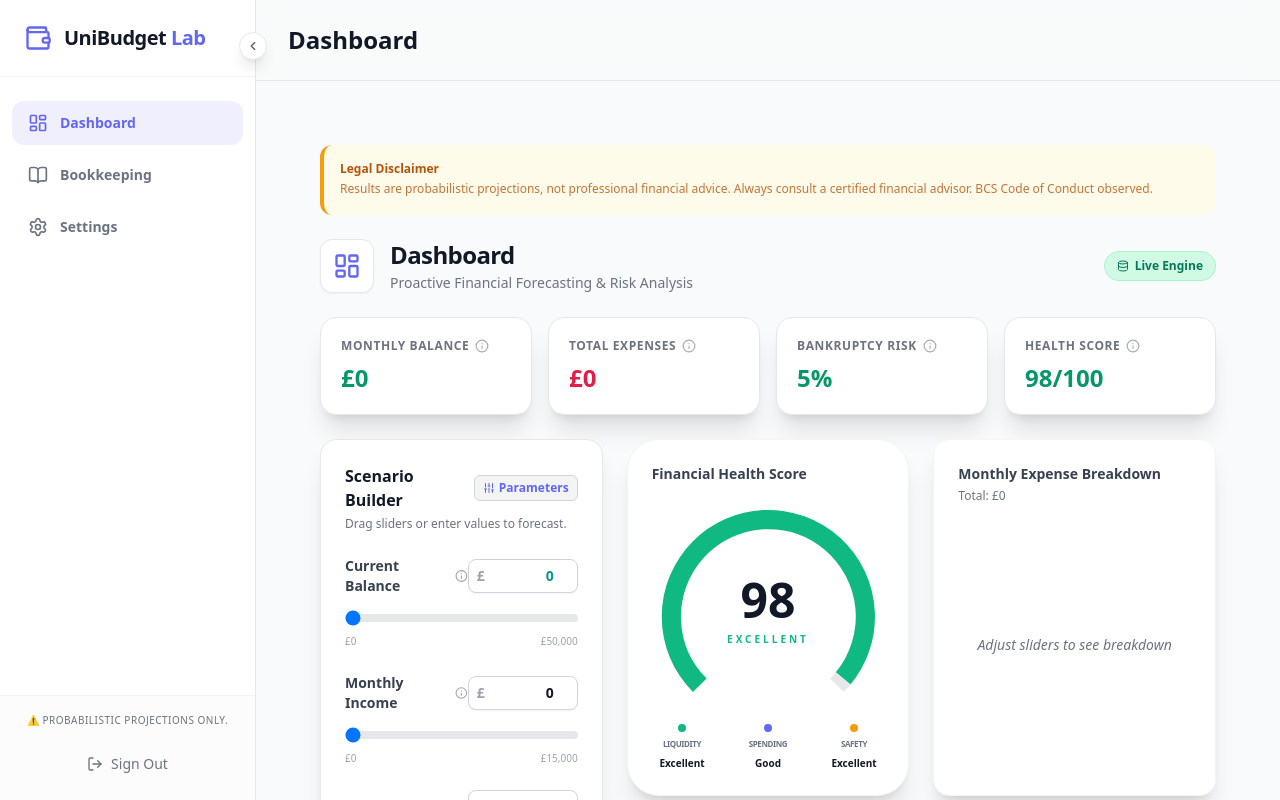
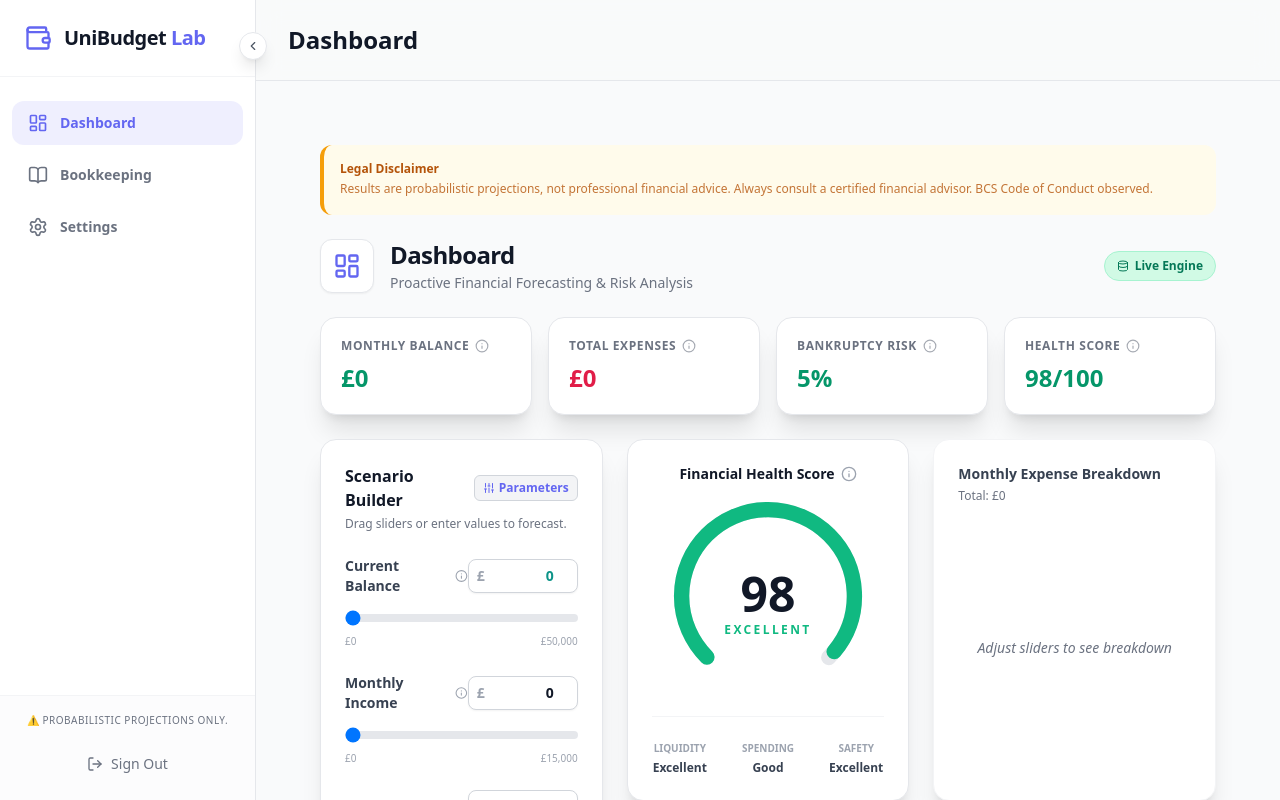
Before and after one commit to Gray850/UniBudget-Frontend, a React (Vite) app: page / in a window 1280 px wide. Both pictures are taken after a click on the button "Secure Access". Built offline with nearby package versions, Linux system fonts and the light colour scheme.

Commit message:
feat: add tooltip icon inside HealthScoreGauge component

```diff
--- a/src/components/HealthScoreGauge.jsx
+++ b/src/components/HealthScoreGauge.jsx
@@ -1,73 +1,88 @@
-import React, { useContext } from "react";
-import { Doughnut } from "react-chartjs-2";
-/**
- * Import ThemeContext from the root src directory.
- * Adjusted path to ensure resolution in standard React project structures.
- */
-import { ThemeContext } from "../ThemeContext";
+import React from 'react';
+import { Info } from 'lucide-react';
 
-/**
- * HealthScoreGauge Component
- * Displays a doughnut chart showing the financial health score
- * and dynamic status ratings for specific financial dimensions.
- * All labels and statuses are provided in English as requested.
- */
-export default function HealthScoreGauge({ score }) {
-  const { isDark } = useContext(ThemeContext);
-
-  // Logic to return rating labels and colors based on score
-  const getRating = (s) => {
-    if (s >= 85) return { label: "Excellent", color: "#10b981" };
-    if (s >= 65) return { label: "Good", color: "#6366f1" };
-    if (s >= 45) return { label: "Fair", color: "#f59e0b" };
-    return { label: "At Risk", color: "#ef4444" };
-  };
-
-  const { label, color } = getRating(score);
-
-  // Dynamic status for different financial metrics based on overall score
-  const liquidityStatus = score > 80 ? "Excellent" : score > 50 ? "Good" : "Fair";
-  const spendingStatus = score > 60 ? "Good" : score > 30 ? "Fair" : "Alert";
-  const safetyStatus = score > 75 ? "Excellent" : score > 40 ? "Good" : "At Risk";
-
-  const data = {
-    datasets: [{
-      data: [score, 100 - score],
-      backgroundColor: [color, isDark ? "#1f2937" : "#e5e7eb"],
-      borderWidth: 0,
-      circumference: 270,
-      rotation: 225,
-    }],
-  };
-
+// 🌟 专供大表盘使用的迷你 Tooltip 组件
+function Tooltip({ children, text }) {
+  if (!text) return children;
   return (
-    <div className={`${isDark ? "bg-gray-900 border-gray-800" : "bg-white border-gray-100"} border rounded-[2rem] p-6 shadow-xl flex flex-col justify-between transition-all duration-300`}>
-      <h3 className={`font-bold text-sm mb-2 ${isDark ? "text-gray-300" : "text-gray-700"}`}>
-        Financial Health Score
-      </h3>
-
-      <div className="relative h-48 flex items-center justify-center mt-2">
-        <Doughnut data={data} options={{ responsive: true, maintainAspectRatio: false, cutout: "82%", plugins: { tooltip: { enabled: false } } }} />
-        <div className="absolute inset-0 flex flex-col items-center justify-center pt-8">
-          <span className={`text-5xl font-black ${isDark ? "text-white" : "text-gray-900"}`}>{score}</span>
-          <span className="text-[10px] uppercase tracking-[0.3em] font-bold mt-2" style={{ color }}>{label}</span>
-        </div>
-      </div>
-
-      {/* Footer Status Indicators with English labels */}
-      <div className="mt-8 flex justify-center gap-4 px-2">
-        {[
-          { category: "Liquidity", status: liquidityStatus, color: "bg-emerald-500" },
-          { category: "Spending", status: spendingStatus, color: "bg-indigo-500" },
-          { category: "Safety", status: safetyStatus, color: "bg-amber-500" },
-        ].map((item) => (
-          <div key={item.category} className="flex flex-col items-center gap-1.5 min-w-[70px]">
-            <div className={`w-2 h-2 rounded-full ${item.color}`} />
-            <span className="text-[8px] text-gray-500 uppercase font-black tracking-tighter">{item.category}</span>
-            <span className={`text-[10px] font-bold ${isDark ? "text-gray-200" : "text-gray-900"}`}>{item.status}</span>
-          </div>
-        ))}
+    <div className="group relative flex items-center cursor-help w-fit">
+      {children}
+      <div className="absolute bottom-full left-1/2 -translate-x-1/2 mb-2 w-64 p-2.5 text-xs text-white bg-gray-800 dark:bg-gray-700 rounded-lg shadow-xl pointer-events-none opacity-0 group-hover:opacity-100 transition-opacity duration-300 z-50 text-center leading-relaxed font-normal">
+        {text}
+        <div className="absolute top-full left-1/2 -translate-x-1/2 border-4 border-transparent border-t-gray-800 dark:border-t-gray-700"></div>
       </div>
     </div>
   );
 }
+
+const HealthScoreGauge = ({ score = 0 }) => {
+  const getStatus = (val) => {
+    if (val >= 70) return { color: '#10b981', text: 'EXCELLENT', label: 'Good' };
+    if (val >= 40) return { color: '#f59e0b', text: 'STABLE', label: 'Fair' };
+    return { color: '#f43f5e', text: 'AT RISK', label: 'Critical' };
+  };
+
+  const status = getStatus(score);
+  const strokeDasharray = 283;
+  const percentage = (score / 100) * 0.75;
+
+  return (
+    <div className="bg-white dark:bg-gray-900 border border-gray-200 dark:border-gray-800 rounded-2xl p-6 shadow-xl flex flex-col items-center">
+
+      {/* 🌟 核心在这里！精准定位的小 i 图标和注释 */}
+      <div className="w-full mb-4 flex justify-center">
+        <Tooltip text="Scored out of 100: 50% based on your cash flow and financial runway, and 50% based on the Monte Carlo simulated bankruptcy risk.">
+          <h3 className="text-sm font-bold flex items-center gap-1.5 text-gray-900 dark:text-white cursor-help">
+            Financial Health Score
+            <Info className="w-4 h-4 text-gray-400 hover:text-emerald-500 transition-colors" />
+          </h3>
+        </Tooltip>
+      </div>
+
+      <div className="relative flex items-center justify-center w-48 h-48">
+        <svg className="w-full h-full transform -rotate-[225deg]" viewBox="0 0 100 100">
+          <circle
+            cx="50" cy="50" r="45"
+            fill="none"
+            stroke="#e5e7eb"
+            strokeWidth="8"
+            strokeDasharray="212 283"
+            strokeLinecap="round"
+            className="dark:stroke-gray-800"
+          />
+          <circle
+            cx="50" cy="50" r="45"
+            fill="none"
+            stroke={status.color}
+            strokeWidth="8"
+            strokeDasharray="283"
+            strokeDashoffset={283 - (212 * (score / 100))}
+            strokeLinecap="round"
+            style={{ transition: 'stroke-dashoffset 0.8s ease-out, stroke 0.5s ease' }}
+          />
+        </svg>
+        <div className="absolute inset-0 flex flex-col items-center justify-center pt-4">
+          <span className="text-5xl font-black text-gray-900 dark:text-white">{score}</span>
+          <span className="text-xs font-bold mt-1 tracking-[0.2em]" style={{ color: status.color }}>{status.text}</span>
+        </div>
+      </div>
+
+      <div className="grid grid-cols-3 gap-8 mt-6 w-full pt-6 border-t border-gray-100 dark:border-gray-800">
+        <div className="text-center">
+          <p className="text-[10px] font-bold text-gray-400 uppercase mb-1">Liquidity</p>
+          <p className="text-xs font-bold text-gray-700 dark:text-gray-300">Excellent</p>
+        </div>
+        <div className="text-center">
+          <p className="text-[10px] font-bold text-gray-400 uppercase mb-1">Spending</p>
+          <p className="text-xs font-bold text-gray-700 dark:text-gray-300">Good</p>
+        </div>
+        <div className="text-center">
+          <p className="text-[10px] font-bold text-gray-400 uppercase mb-1">Safety</p>
+          <p className="text-xs font-bold text-gray-700 dark:text-gray-300">Excellent</p>
+        </div>
+      </div>
+    </div>
+  );
+};
+
+export default HealthScoreGauge;
```
